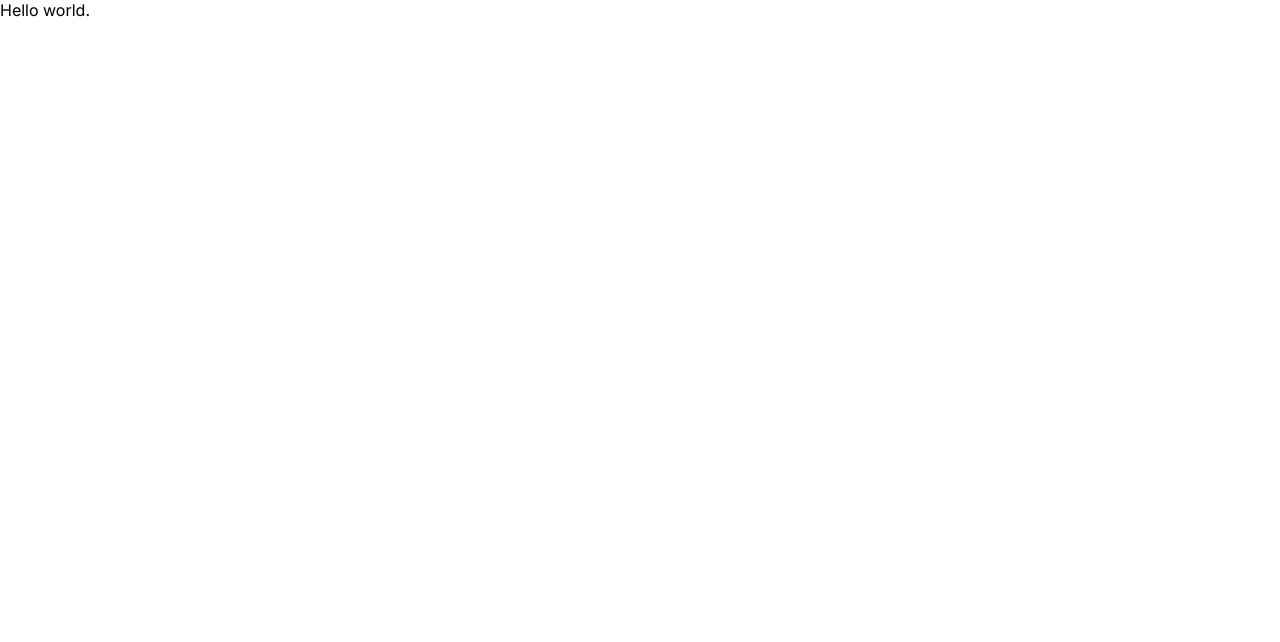
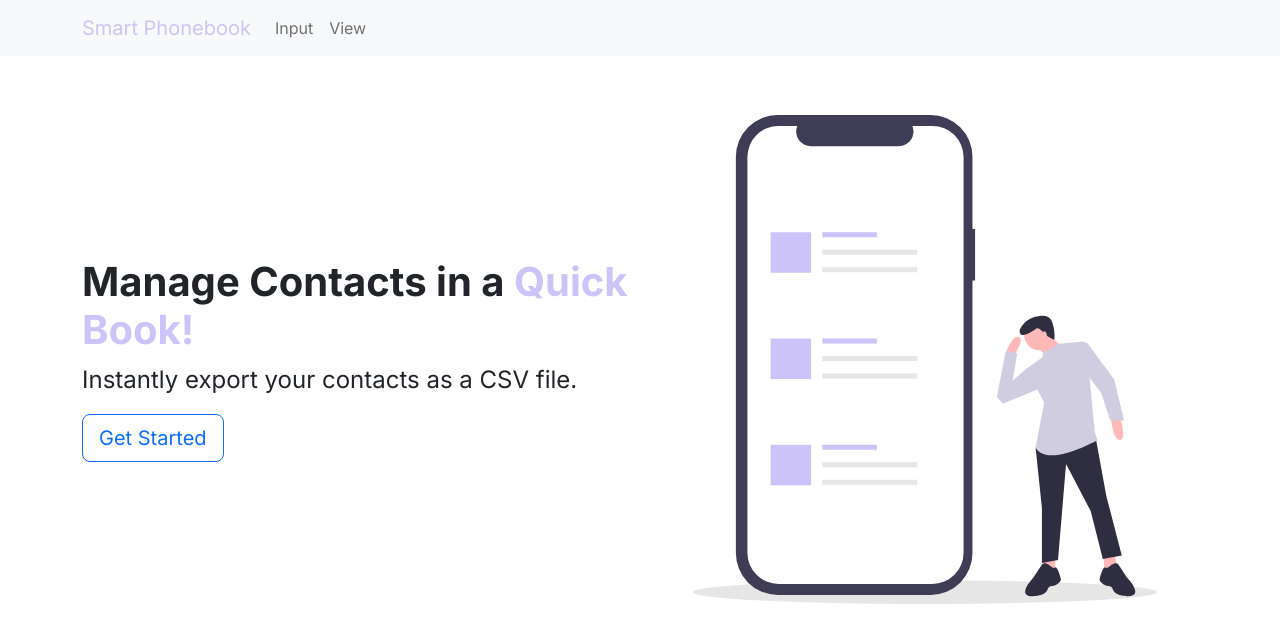
Before and after one commit to Smart0715415/Smart_QuickBooks, a React (Create React App) app in the folder client/: page / in a window 1280 px wide. Shown: the top 642 px of the page. Built offline with nearby package versions, Linux system fonts and the light colour scheme.

Commit message:
setup routes and context

```diff
--- a/client/package.json
+++ b/client/package.json
@@ -13,8 +13,10 @@
     "axios": "^1.3.4",
     "bootstrap": "^5.2.3",
     "react": "^18.2.0",
+    "react-bootstrap": "^2.7.2",
     "react-csv": "^2.2.2",
     "react-dom": "^18.2.0",
+    "react-icons": "^4.8.0",
     "react-router-dom": "^6.10.0",
     "react-scripts": "5.0.1",
     "styled-components": "^5.3.9",
--- a/client/src/App.js
+++ b/client/src/App.js
@@ -1,12 +1,31 @@
-import './App.css';
+import { BrowserRouter as Router, Route, Routes } from "react-router-dom";
+
+//Importing components
+import NavigationBar from "./components/NavigationBar";
+import Input from "./components/Input";
+import Hero from "./components/Hero";
+import View from "./components/View";
+
+//Import styles
+import "bootstrap/dist/css/bootstrap.min.css";
+import "./App.css";
 
 function App() {
   return (
-    <div className="App">
-      <header className="App-header">
-        <p>Hello world.</p>
-      </header>
-    </div>
+    <Router>
+      <div className="App">
+        <NavigationBar />
+        <div>
+          <Routes>
+            <Route exact path="/" element={<Hero />}></Route>
+            <Route path="/input" element={<Input />}>
+              {" "}
+            </Route>
+            <Route path="/view" element={<View />}></Route>
+          </Routes>
+        </div>
+      </div>
+    </Router>
   );
 }
 
--- a/client/src/components/Input.js
+++ b/client/src/components/Input.js
@@ -1,12 +1,12 @@
 import { Form, Button, Container, Row, Col } from "react-bootstrap";
 import { useState } from "react";
-import { useHistory } from "react-router-dom";
-import { inputSchema } from "../Validations/InputValidation";
+import { useNavigate } from "react-router-dom";
+import { inputSchema } from "../util/InputValidation";
 import Axios from "axios";
 import "../styles/input.css";
 
 const Input = () => {
-  const history = useHistory();
+  const history = useNavigate();
 
   const [firstName, setFirstName] = useState("");
   const [lastName, setLastName] = useState("");
```
Also changed, not shown: 1 other file (tests, documents, lock files or other folders).
